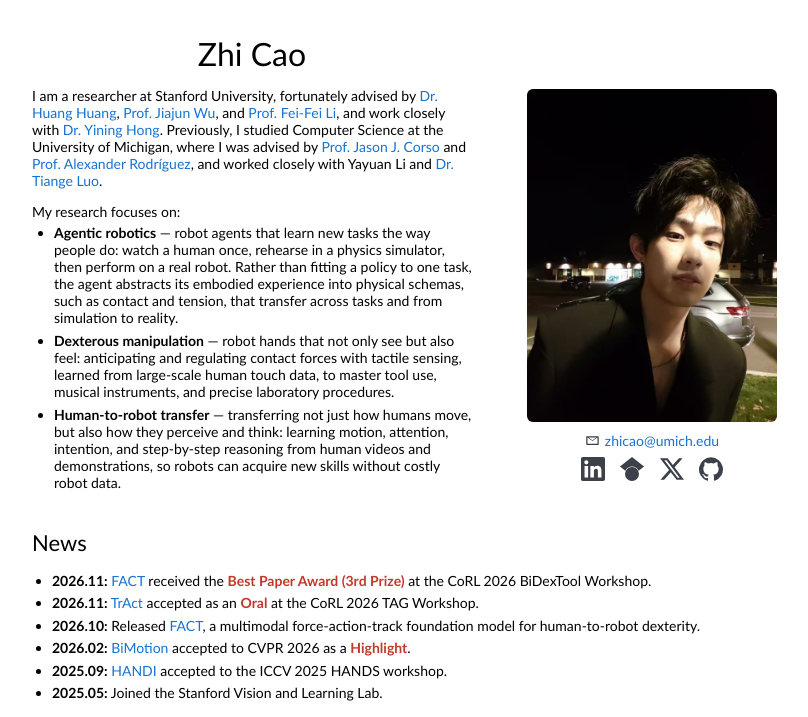
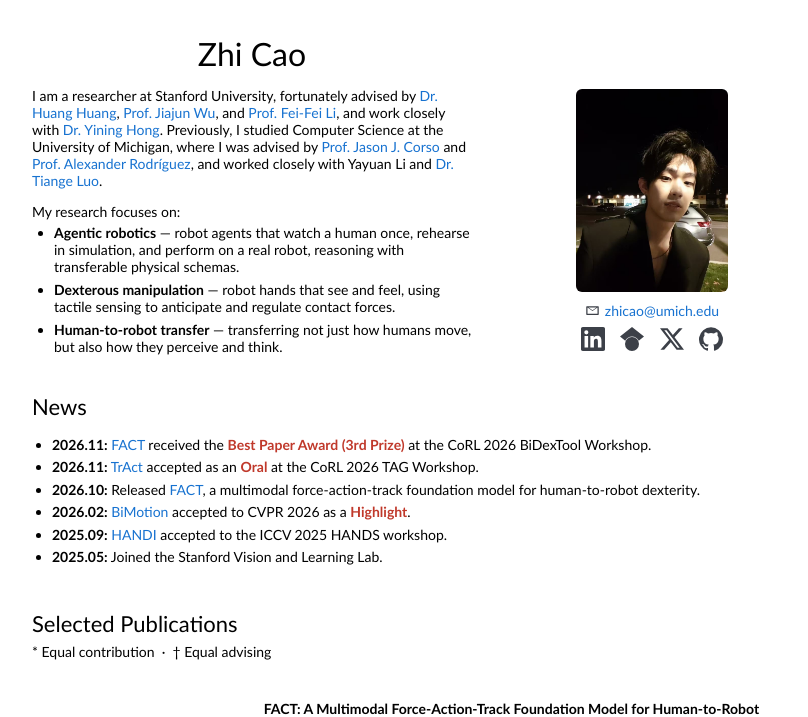
Before and after one commit to ExcitedButter/ExcitedButter.github.io, a plain HTML site: page index.html in a window 1280 px wide. Shown: the top 717 px of the page, without its empty margins (228-1036 px from the left). Drawn offline with Linux system fonts and the light colour scheme.

Commit message:
Shorter research bullets, smaller photo
Co-Authored-By: Claude Opus 5.5 <noreply@anthropic.com>

```diff
--- a/index.html
+++ b/index.html
@@ -13,7 +13,7 @@
   <link rel="apple-touch-icon" href="images/cat_180.png">
   <style>
     body { background: #ffffff; color: #000000; margin: 0; }
-    .profile-photo { width: 100%; max-width: 250px; border-radius: 6px; display: block; margin: 69px auto 0; }
+    .profile-photo { width: 100%; max-width: 152px; border-radius: 6px; display: block; margin: 69px auto 0; }
     .badge { color: #c0392b; font-weight: 700; }
     .footer { padding: 24px 20px 32px; text-align: right; color: #999; font-size: 12px; }
     .footer a { font-size: 12px; }
@@ -56,16 +56,12 @@
                 and worked closely with Yayuan Li and <a href="https://tiangeluo.github.io/">Dr. Tiange Luo</a>.</p>
               <p style="margin-bottom:4px">My research focuses on:</p>
               <ul class="interests">
-                <li><b>Agentic robotics</b> &mdash; robot agents that learn new tasks the way people do: watch a human once,
-                  rehearse in a physics simulator, then perform on a real robot. Rather than fitting a policy to one task,
-                  the agent abstracts its embodied experience into physical schemas, such as contact and tension, that
-                  transfer across tasks and from simulation to reality.</li>
-                <li><b>Dexterous manipulation</b> &mdash; robot hands that not only see but also feel: anticipating and
-                  regulating contact forces with tactile sensing, learned from large-scale human touch data, to master
-                  tool use, musical instruments, and precise laboratory procedures.</li>
-                <li><b>Human-to-robot transfer</b> &mdash; transferring not just how humans move, but also how they perceive
-                  and think: learning motion, attention, intention, and step-by-step reasoning from human videos and
-                  demonstrations, so robots can acquire new skills without costly robot data.</li>
+                <li><b>Agentic robotics</b> &mdash; robot agents that watch a human once, rehearse in simulation, and
+                  perform on a real robot, reasoning with transferable physical schemas.</li>
+                <li><b>Dexterous manipulation</b> &mdash; robot hands that see and feel, using tactile sensing to anticipate
+                  and regulate contact forces.</li>
+                <li><b>Human-to-robot transfer</b> &mdash; transferring not just how humans move, but also how they
+                  perceive and think.</li>
               </ul>
             </td>
             <td class="photo-cell" style="padding:2.5%;width:40%;max-width:40%;vertical-align:top">
```
